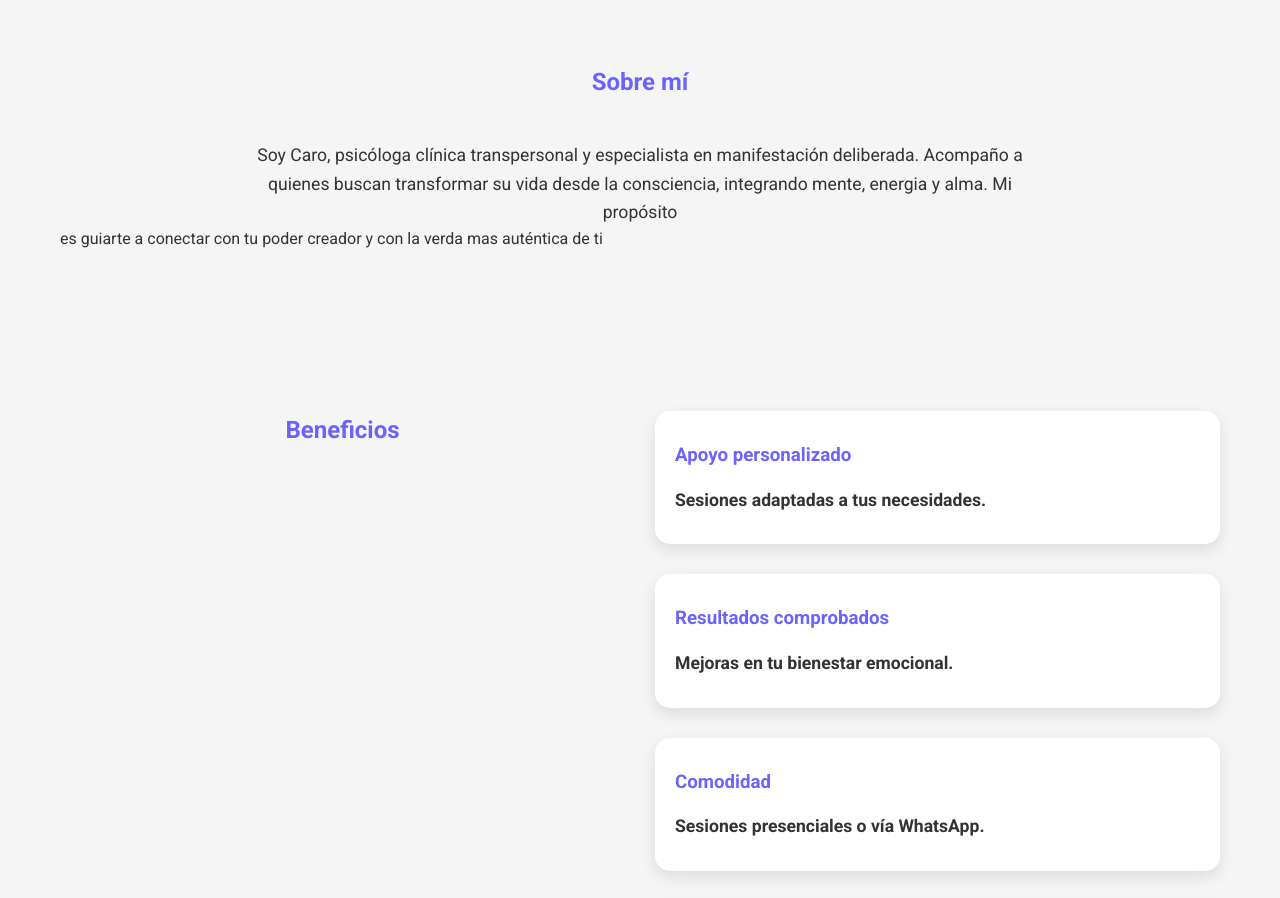
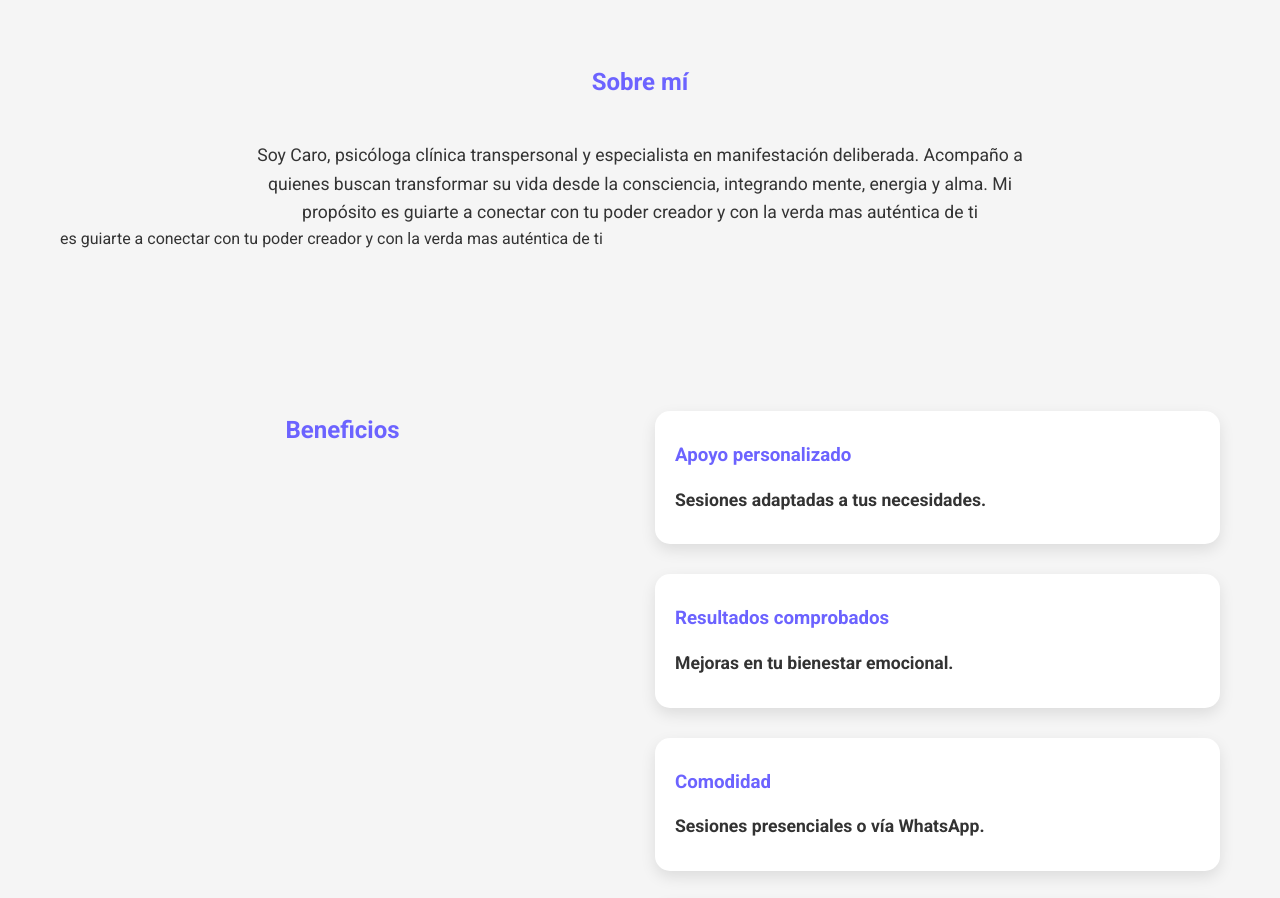
Before and after one commit to benro2800-cmd/MujerAzul, a plain HTML site: page index.html in a window 1280 px wide. Shown: the part 1570-2468 px from the top of the page. Drawn offline with nearby package versions, Linux system fonts and the light colour scheme.

Commit message:
index.html

```diff
--- a/index.html
+++ b/index.html
@@ -116,7 +116,7 @@
     <h2 style="text-align:center; color:#6C63FF; margin-bottom:40px;">Sobre mí</h2>
     <p style="text-align:center; max-width:800px; margin:0 auto;">
       Soy Caro, psicóloga clínica transpersonal y especialista en manifestación deliberada. Acompaño a quienes buscan transformar su vida desde la consciencia, integrando mente, energia y alma. Mi propósito
-    </p>
+       es guiarte a conectar con tu poder creador y con la verda mas auténtica de ti</p>
    es guiarte a conectar con tu poder creador y con la verda mas auténtica de ti</section>
 
   <!-- Beneficios -->
```
